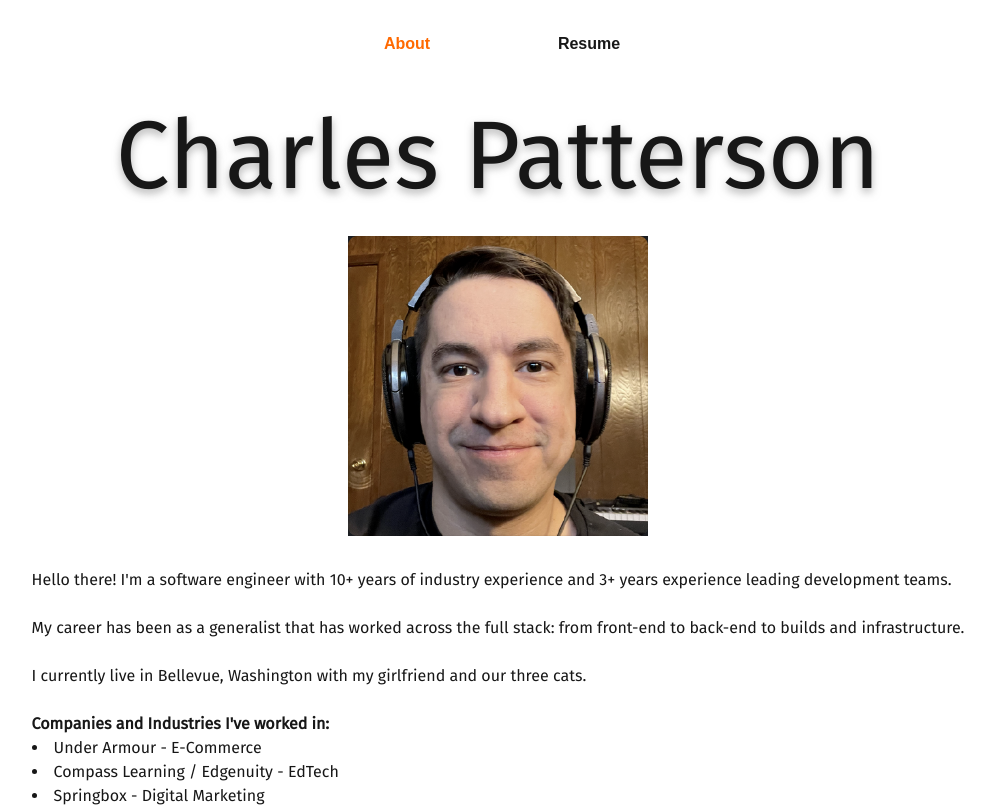
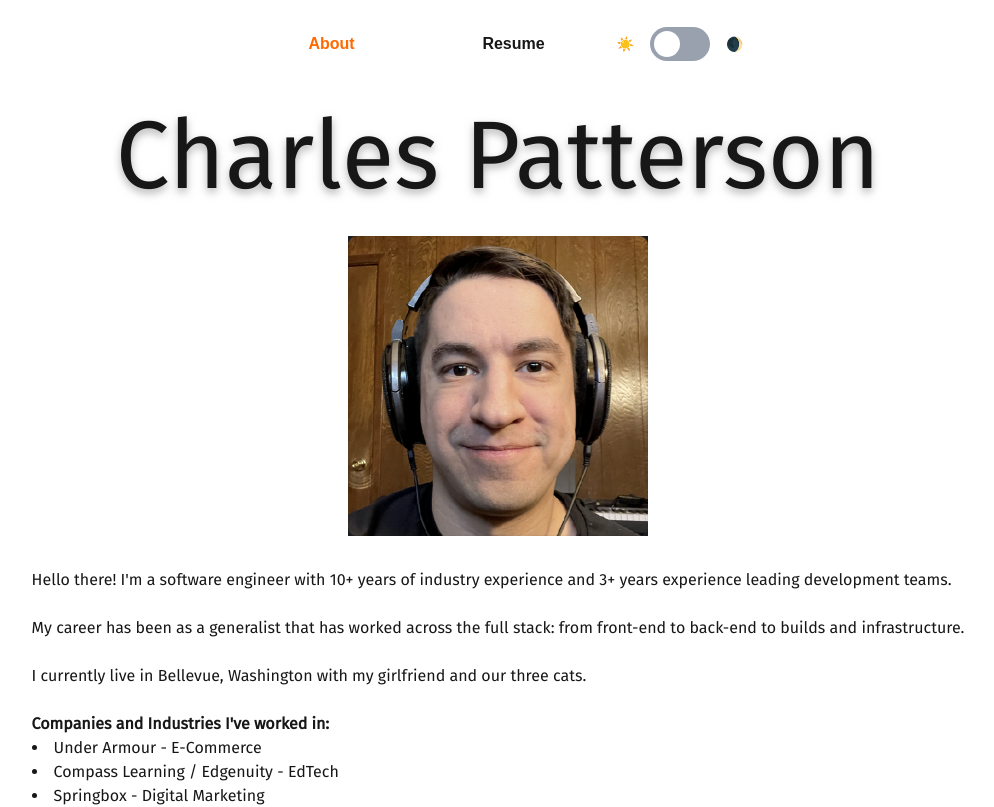
Before and after one commit to CharlesPatterson/personal-site, a Next.js app: page / in a window 1280 px wide. Shown: the top 807 px of the page, without its empty margins (142-1136 px from the left). Built offline with nearby package versions, Linux system fonts and the light colour scheme.

Commit message:
Add darkmode slider

```diff
--- a/src/app/globals.css
+++ b/src/app/globals.css
@@ -1,4 +1,6 @@
 @import 'tailwindcss';
+
+@custom-variant dark (&:where([data-theme=dark], [data-theme=dark] *));
 
 :root {
   --background: #ffffff;
@@ -12,11 +14,9 @@
   --font-mono: var(--font-fira-display);
 }
 
-@media (prefers-color-scheme: dark) {
-  :root {
-    --background: #0a0a0a;
-    --foreground: #ededed;
-  }
+[data-theme='dark'] {
+  --background: #0a0a0a;
+  --foreground: #ededed;
 }
 
 body {
@@ -28,6 +28,11 @@ body {
 a {
   &:hover {
     @media (hover: hover) {
+      transition-duration: 300ms;
+      transition-duration: var(
+        --tw-duration,
+        var(--default-transition-duration) /* 150ms */
+      );
       color: var(--color-orange-500) /* oklch(70.5% 0.213 47.604) */;
     }
   }
@@ -38,10 +43,5 @@ a {
     --tw-ease,
     var(--default-transition-timing-function) /* cubic-bezier(0.4, 0, 0.2, 1) */
   );
-  transition-duration: var(
-    --tw-duration,
-    var(--default-transition-duration) /* 150ms */
-  );
-  transition-duration: 300ms;
   text-decoration: none;
 }
--- /dev/null
+++ b/src/app/ui/components/darkmode.tsx
@@ -0,0 +1,31 @@
+'use client';
+import { useState } from 'react';
+
+const DarkModeSlider = () => {
+  const [theme, setTheme] = useState('light');
+
+  return (
+    <div className='flex flex-row items-center gap-4'>
+      <span className='text-[14px]'>☀️</span>
+      <label
+        className='relative inline-block h-[34px] w-[60px]'
+        htmlFor='checkbox'
+      >
+        <input
+          className='peer hidden'
+          type='checkbox'
+          id='checkbox'
+          onChange={(e) => {
+            const theme = e.target.checked ? 'dark' : 'light';
+            document.documentElement.setAttribute('data-theme', theme);
+            setTheme(theme);
+          }}
+          defaultChecked={theme === 'dark'}
+        />
+        <div className='slider absolute top-0 right-0 bottom-0 left-0 cursor-pointer rounded-[34px] bg-gray-400 duration-200 peer-checked:bg-orange-500 before:absolute before:bottom-[4px] before:left-[4px] before:h-[26px] before:w-[26px] before:rounded-[50%] before:bg-white before:duration-300 peer-checked:before:translate-x-[26px]'></div>
+      </label>
+      <span className='text-[14px]'>🌒</span>
+    </div>
+  );
+};
+export default DarkModeSlider;
--- a/src/app/ui/components/header.tsx
+++ b/src/app/ui/components/header.tsx
@@ -1,6 +1,7 @@
 'use client';
 import Link from 'next/link';
 import { usePathname } from 'next/navigation';
+import DarkModeSlider from './darkmode';
 
 const links = [
   {
@@ -36,6 +37,8 @@ export default function Header() {
           </Link>
         );
       })}
+
+      <DarkModeSlider />
     </div>
   );
 }
```
